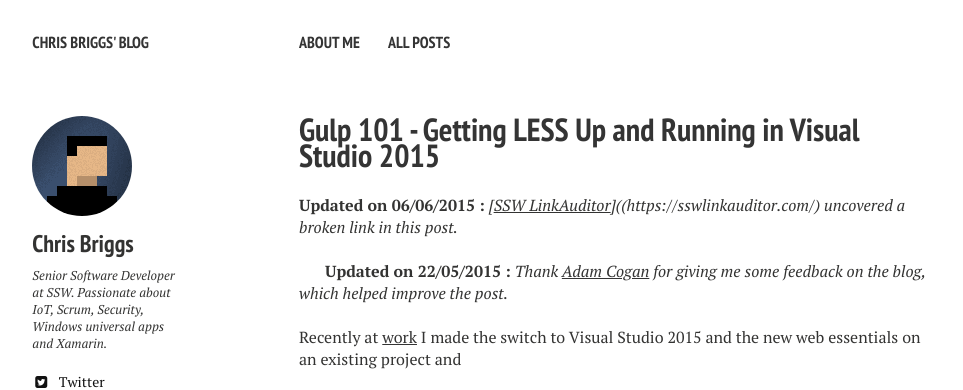
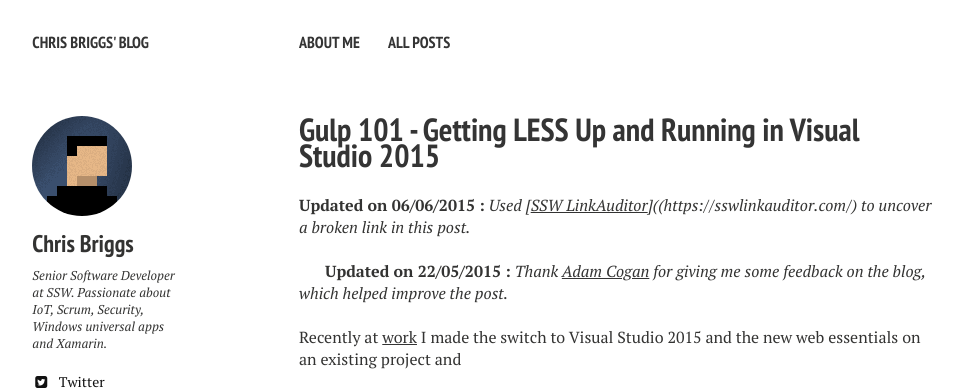
Before and after one commit to Briggsc28/briggsc28.github.io, a Jekyll site: the page built from _posts/2015-05-18-Gulp-101-CSS-all-the-LESS.md, in a window 1280 px wide and 900 px high. Shown: the top 390 px of the window, without its empty margins (21-984 px from the left). Built offline with Jekyll 4.4.1, drawn with Linux system fonts in a browser that asks for light colours; nearby versions of some CDN libraries.

Commit message:
style tweak

```diff
--- a/_posts/2015-05-18-Gulp-101-CSS-all-the-LESS.md
+++ b/_posts/2015-05-18-Gulp-101-CSS-all-the-LESS.md
@@ -10,7 +10,7 @@
   credit: WeGraphics
   creditlink: http://wegraphics.net/downloads/free-ultimate-blurred-background-pack/
 ---
-**Updated on 06/06/2015 :** *[<u>SSW LinkAuditor</u>]((https://sswlinkauditor.com/) uncovered a broken link in this post.* <br /><br />
+**Updated on 06/06/2015 :** *Used [<u>SSW LinkAuditor</u>]((https://sswlinkauditor.com/) to uncover a broken link in this post.* <br /><br />
 
 **Updated on 22/05/2015 :** *Thank [<u>Adam Cogan</u>](http://adamcogan.com) for giving me some feedback on the blog, which helped improve the post.* <br /><br />Recently at [work](http://www.ssw.com.au/ssw/default.aspx) I made the switch to Visual Studio 2015 and the new web essentials on an existing project and
 
```
